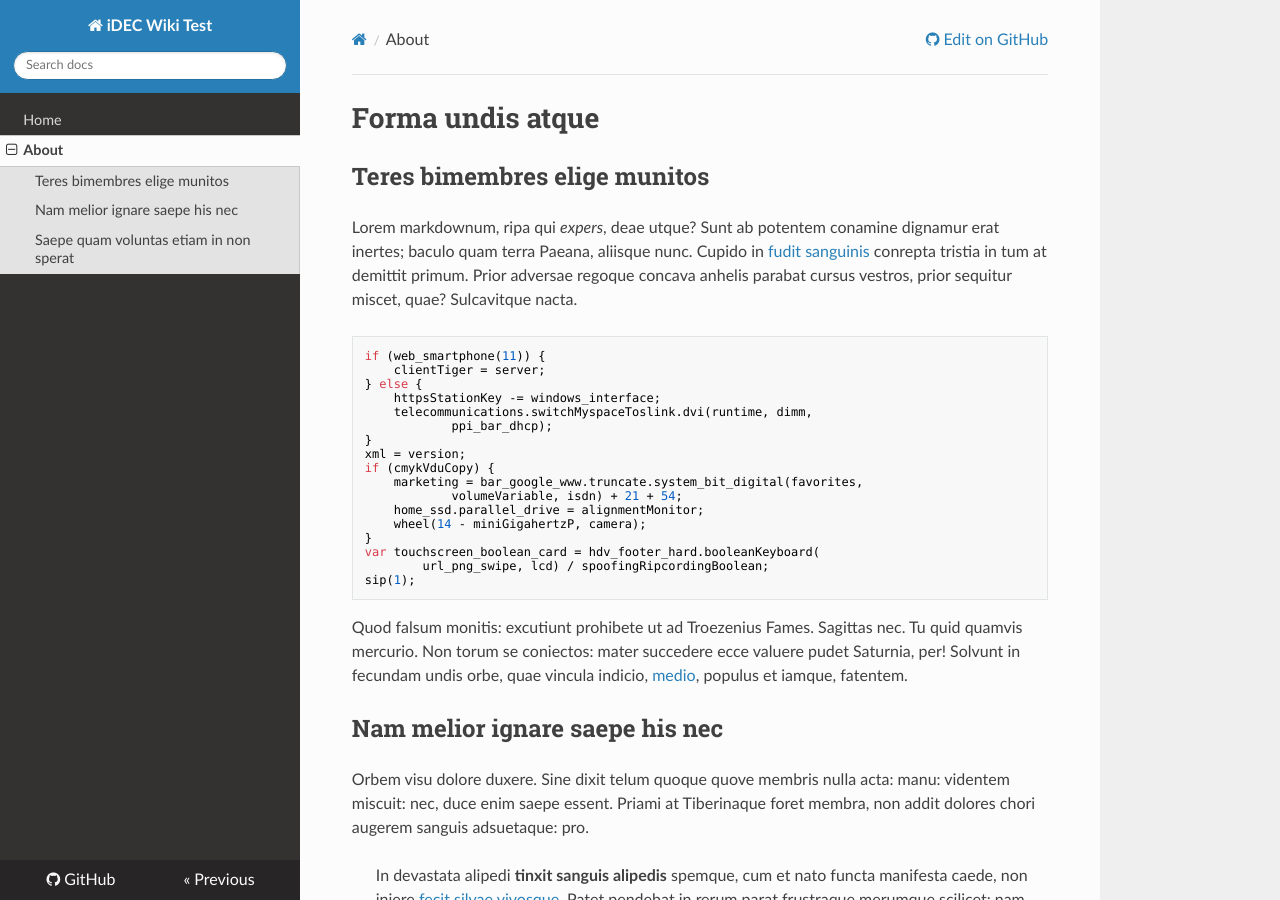
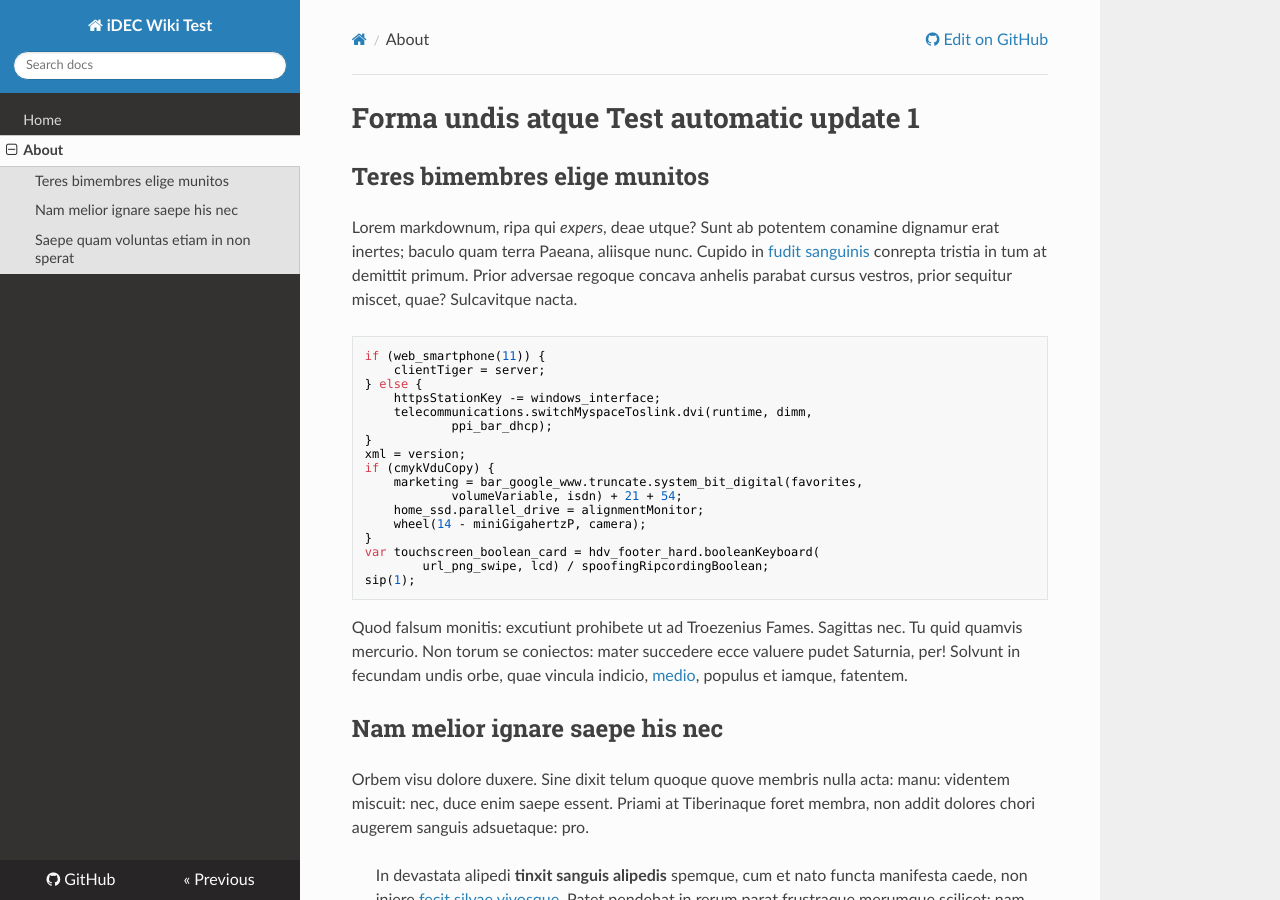
Before and after one commit to tyhho/mkdocs-test, an MkDocs documentation site: the page built from docs/about.md, in a window 1280 px wide and 900 px high. Built offline with MkDocs 1.6.1, drawn with Linux system fonts in a browser that asks for light colours; nearby versions of some CDN libraries.

Commit message:
Test automatic update 1

```diff
--- a/docs/about.md
+++ b/docs/about.md
@@ -1,4 +1,4 @@
-# Forma undis atque
+# Forma undis atque Test automatic update 1
 
 ## Teres bimembres elige munitos
 
```
